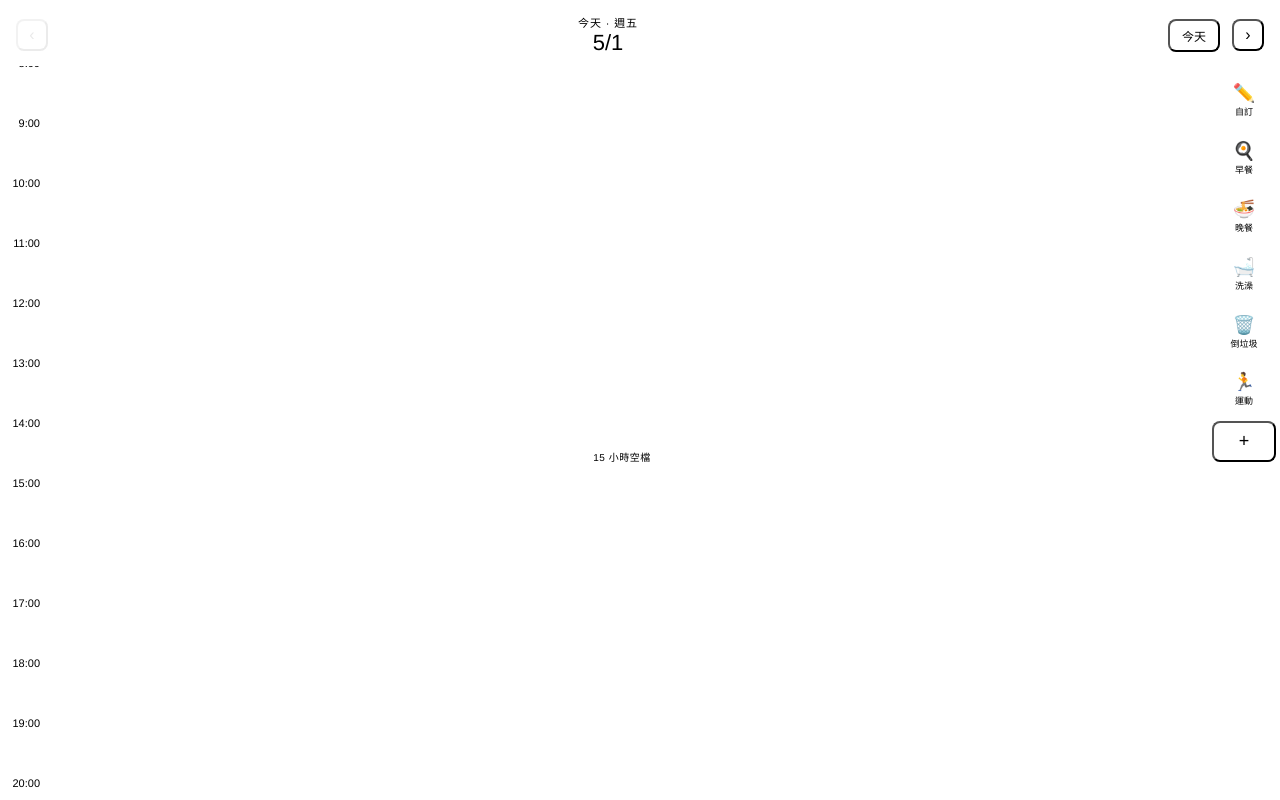
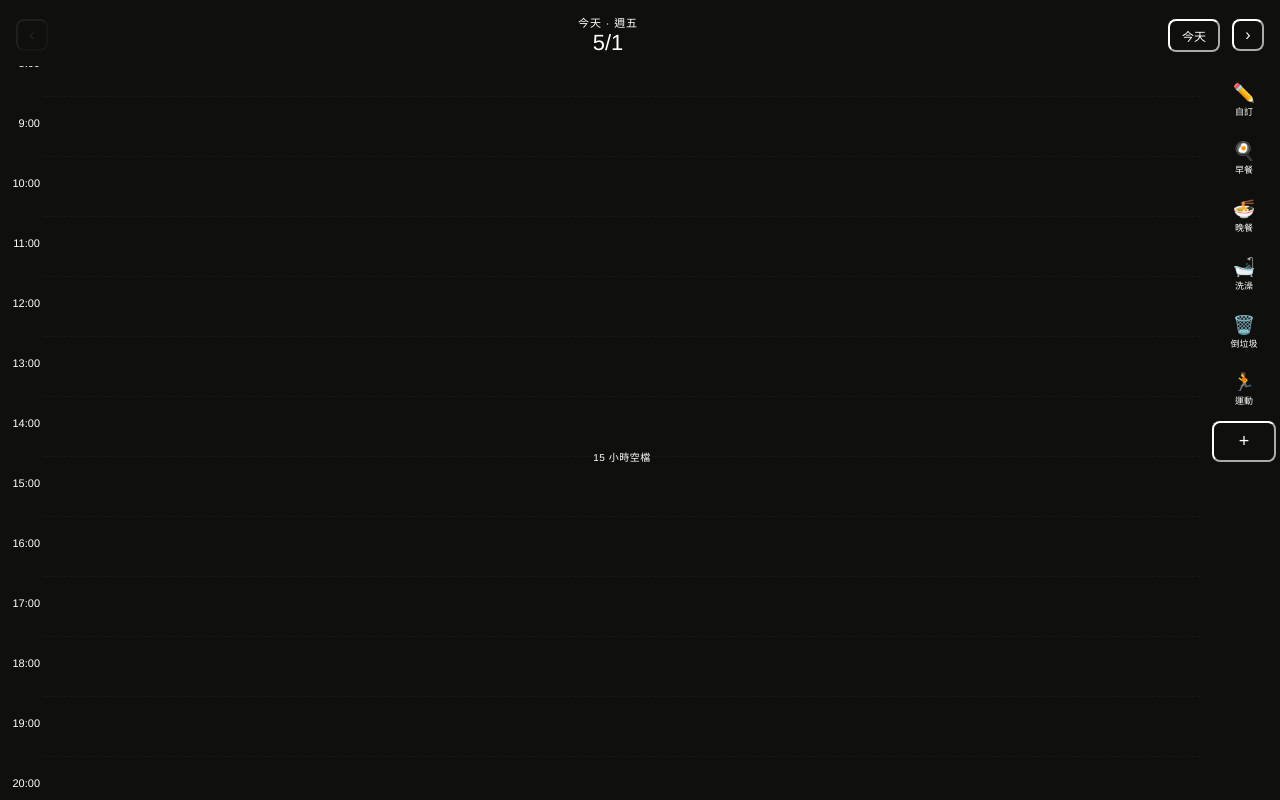
Before and after one commit to pwc60713/daily-blocks, a plain HTML site: page index.html in a window 1280 px wide. Drawn offline with Linux system fonts and the light colour scheme.

Commit message:
Update index.html
新增底色

```diff
--- a/index.html
+++ b/index.html
@@ -11,20 +11,23 @@
 * { box-sizing: border-box; margin: 0; padding: 0; -webkit-tap-highlight-color: transparent; }
 
 :root {
-–bg: #0f0f14;
-–surface: #17171f;
-–surface2: #1e1e28;
+color-scheme: dark;
+–bg: #0f0f0d;
+–surface: #1a1a16;
+–surface2: #222219;
 –border: rgba(255,255,255,0.07);
 –text: rgba(255,255,255,0.9);
 –text-muted: rgba(255,255,255,0.35);
-–accent: #c8b8ff;
-–accent-dim: rgba(200,184,255,0.15);
-–block-color: #2a2a3d;
-–block-border: rgba(200,184,255,0.3);
-–free-color: rgba(200,184,255,0.06);
+–accent: #e8834a;
+–accent-dim: rgba(232,131,74,0.15);
+–block-color: #2a2218;
+–block-border: rgba(232,131,74,0.35);
+–free-color: rgba(232,131,74,0.05);
 –hour-height: 60px;
 –slot-height: 30px;
 }
+
+html, body { color-scheme: dark; background-color: #0f0f0d; }
 
 body {
 background: var(–bg);
```
